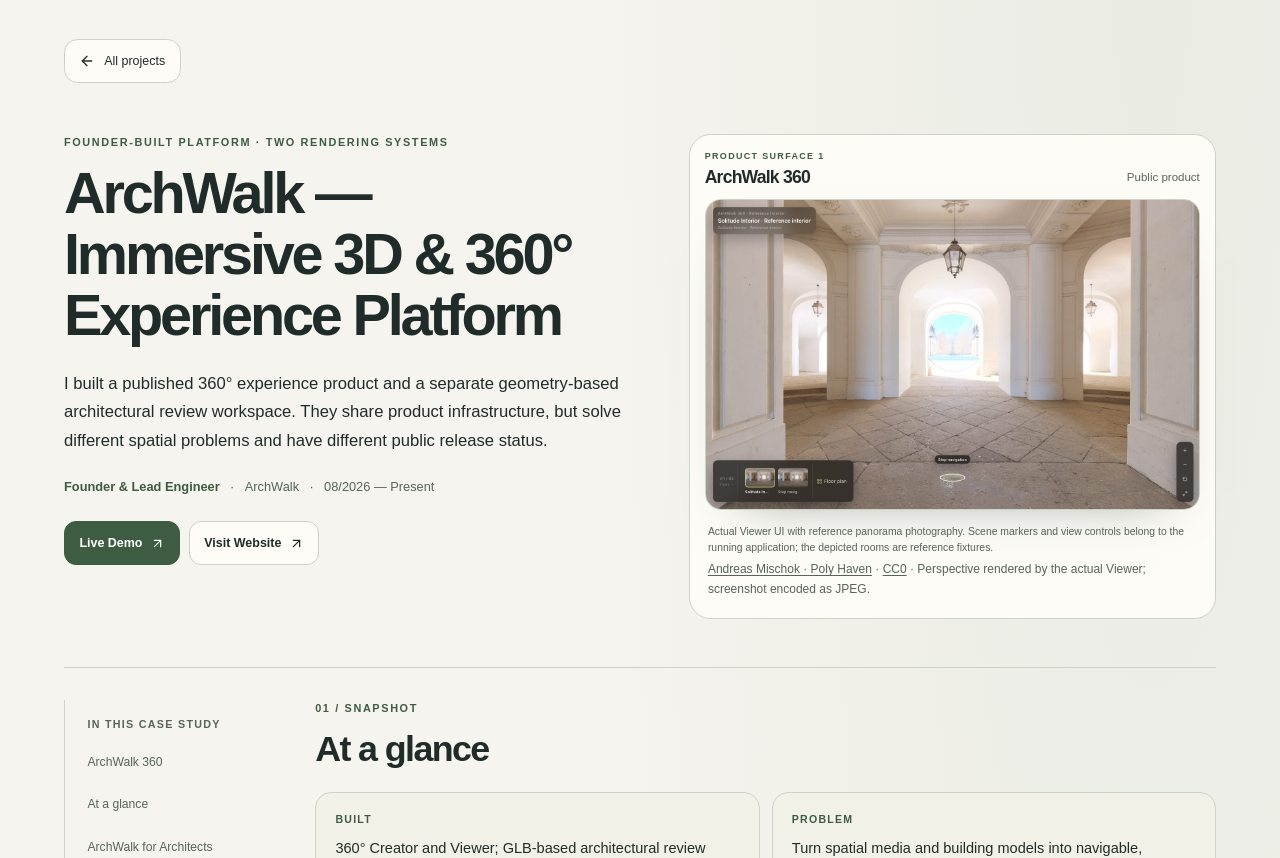
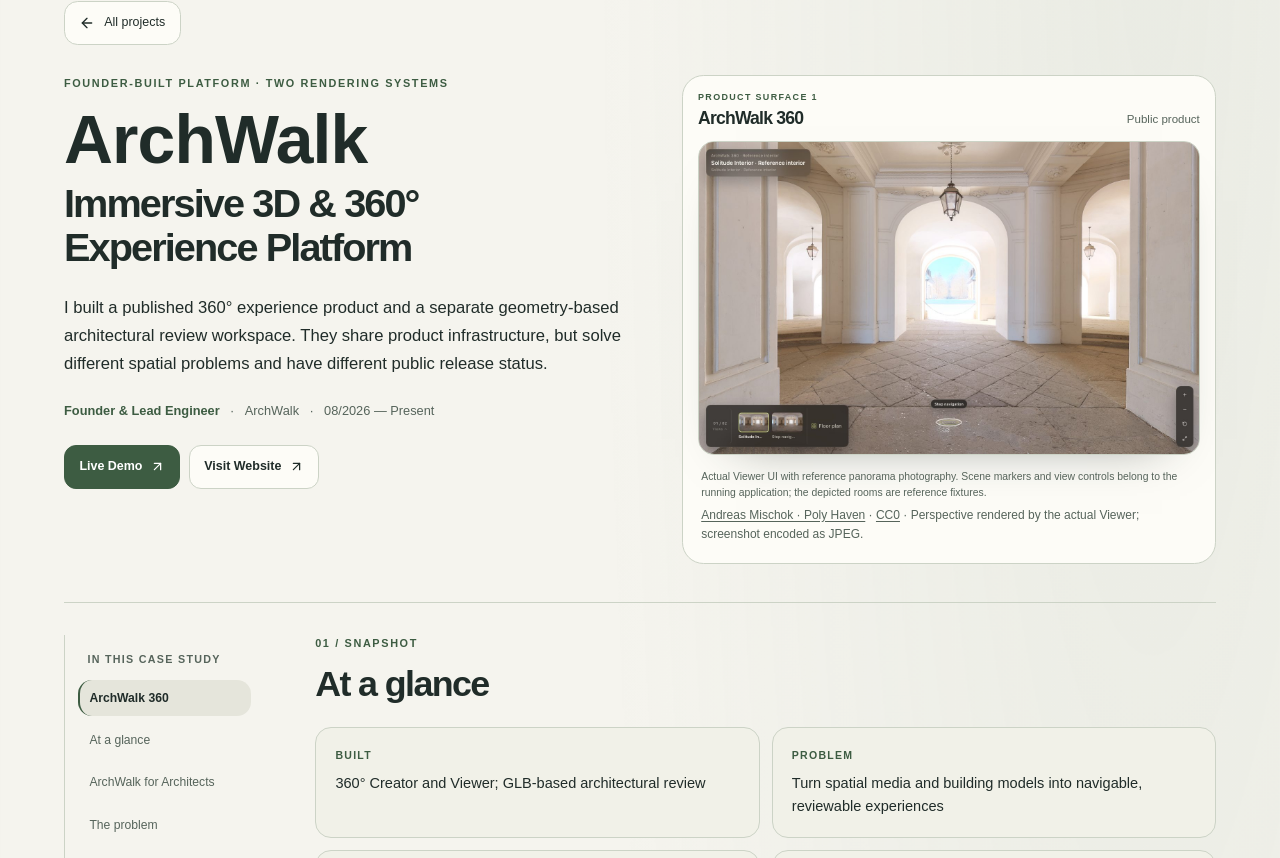
Before and after one commit to usama86/usama-portfolio-v2, a Next.js app: page /projects/archwalk-immersive-experience-platform in a window 1280 px wide. Shown: the part 102-960 px from the top of the page. Built offline with nearby package versions, Linux system fonts and the light colour scheme.

Commit message:
Added changes

```diff
--- a/src/app/layout.tsx
+++ b/src/app/layout.tsx
@@ -24,7 +24,7 @@ export default function RootLayout({
   children: React.ReactNode;
 }) {
   return (
-    <html lang="en" suppressHydrationWarning>
+    <html lang="en" suppressHydrationWarning data-scroll-behavior="smooth">
       <body className="antialiased">
         <a
           href="#main-content"
--- a/src/app/projects/[slug]/page.tsx
+++ b/src/app/projects/[slug]/page.tsx
@@ -53,7 +53,7 @@ function Section({
 }) {
   return (
     <section id={id} className="section-shell scroll-mt-24 space-y-4">
-      <h2 className="text-xl md:text-2xl font-semibold tracking-tight">
+      <h2 tabIndex={-1} className="text-xl md:text-2xl font-semibold tracking-tight">
         {title}
       </h2>
       <div className="text-sm md:text-base text-foreground/85 leading-relaxed space-y-2">
@@ -86,11 +86,11 @@ export default async function ProjectCaseStudyPage({ params }: PageProps) {
       { id: "archwalk-360", label: "ArchWalk 360" },
       { id: "architects-3d", label: "Architects 3D" },
     ] : []),
-    { id: "problem", label: "Problem" },
-    { id: "approach", label: "Approach" },
-    { id: "architecture", label: "Architecture" },
-    { id: "challenges", label: "Challenges" },
-    { id: "outcome", label: "Outcome" },
+    ...(project.caseStudy?.problem?.length ? [{ id: "problem", label: "Problem" }] : []),
+    ...(project.caseStudy?.approach?.length ? [{ id: "approach", label: "Approach" }] : []),
+    ...(project.caseStudy?.architecture?.length ? [{ id: "architecture", label: "Architecture" }] : []),
+    ...(project.caseStudy?.challenges?.length ? [{ id: "challenges", label: "Challenges" }] : []),
+    ...(project.caseStudy?.outcome?.length ? [{ id: "outcome", label: "Outcome" }] : []),
     { id: "tech", label: "Tech stack" },
     { id: "media", label: "Demo / Media" },
   ];
@@ -168,7 +168,7 @@ export default async function ProjectCaseStudyPage({ params }: PageProps) {
 
       {flagship?.secondaryImage && <div className="grid gap-4 lg:grid-cols-2">
         <section id="archwalk-360" className="glass scroll-mt-24 rounded-2xl p-3 sm:p-5">
-          <h2 className="mb-3 text-lg font-semibold">ArchWalk 360 <span className="ml-2 text-xs font-normal text-muted-foreground">Public product</span></h2>
+          <h2 tabIndex={-1} className="mb-3 text-lg font-semibold">ArchWalk 360 <span className="ml-2 text-xs font-normal text-muted-foreground">Public product</span></h2>
           <figure>
             <Image src={flagship.image.src} alt={flagship.image.title} width={flagship.image.width} height={flagship.image.height} sizes="(max-width: 1023px) 100vw, 50vw" preload className="w-full h-auto rounded-xl" />
             <figcaption className="pt-3 space-y-1 text-xs text-muted-foreground"><p>{flagship.caption} · Reference navigation, not connected rooms.</p><ImageCredit credit={project.mediaImages?.[0]?.credit} /></figcaption>
@@ -176,7 +176,7 @@ export default async function ProjectCaseStudyPage({ params }: PageProps) {
           <p className="mt-4 text-sm leading-relaxed text-foreground/80">A panorama runtime maps yaw and pitch to view direction, then projects scene links, Info Points, and floor-plan context into the visitor’s view. Creator drafts publish to a separate read-only Viewer and embed surface.</p>
         </section>
         <section id="architects-3d" className="glass scroll-mt-24 rounded-2xl p-3 sm:p-5">
-          <h2 className="mb-3 text-lg font-semibold">ArchWalk for Architects <span className="ml-2 text-xs font-normal text-muted-foreground">Publicly Coming Soon</span></h2>
+          <h2 tabIndex={-1} className="mb-3 text-lg font-semibold">ArchWalk for Architects <span className="ml-2 text-xs font-normal text-muted-foreground">Publicly Coming Soon</span></h2>
           <figure>
             <Image src={flagship.secondaryImage.src} alt={flagship.secondaryImage.title} width={flagship.secondaryImage.width} height={flagship.secondaryImage.height} sizes="(max-width: 1023px) 100vw, 50vw" className="w-full h-auto rounded-xl" />
             <figcaption className="pt-3 space-y-1 text-xs text-muted-foreground"><p>{flagship.secondaryCaption}. Actual ArchWalk runtime, Orbit mode, CC0 Modern House reference GLB. Walk mode is not demonstrated by this still.</p><ImageCredit credit={project.mediaImages?.[1]?.credit} /></figcaption>
--- a/src/components/projects/engineering-case-study.module.css
+++ b/src/components/projects/engineering-case-study.module.css
@@ -1,13 +1,12 @@
-.page { padding: clamp(2.5rem, 5vw, 4.5rem) 0 5rem; color: var(--foreground); }
+.page { padding: clamp(1.25rem, 2vw, 1.75rem) 0 5rem; color: var(--foreground); }
 .back { display: inline-flex; align-items: center; gap: .55rem; min-height: 44px; padding: .55rem .9rem; border: 1px solid var(--border); border-radius: .85rem; background: var(--card); font-size: .78rem; transition: border-color .2s ease, transform .2s ease; }
 .back:hover { border-color: var(--primary); transform: translateX(-2px); }
-.hero { display: grid; grid-template-columns: minmax(0, 1fr) minmax(0, .92fr); align-items: start; gap: clamp(2rem, 4vw, 4rem); padding: clamp(2.4rem, 4vw, 3.6rem) 0 3rem; border-bottom: 1px solid var(--border); }
-.heroWithLead { grid-template-columns: minmax(0, 1fr); gap: 2rem; }
-.heroWithLead .heroCopy { max-width: 68rem; }
-.heroWithLead h1 { max-width: 24ch; }
+.hero { display: grid; grid-template-columns: minmax(0, 1.08fr) minmax(0, 1fr); align-items: start; gap: clamp(1.5rem, 3.2vw, 3rem); padding: clamp(1.5rem, 2.4vw, 2.1rem) 0 2.4rem; border-bottom: 1px solid var(--border); }
 .heroCopy { max-width: 63rem; }
 .kicker { margin: 0 0 .75rem; color: var(--primary); font-size: .68rem; font-weight: 700; letter-spacing: .15em; line-height: 1.55; text-transform: uppercase; }
-.hero h1 { max-width: 20ch; font-size: clamp(2.75rem, 4.5vw, 4.6rem); font-weight: 600; letter-spacing: -.055em; line-height: 1.06; text-wrap: balance; }
+.hero h1 { font-weight: 600; letter-spacing: -.055em; line-height: 1.06; text-wrap: balance; }
+.heroTitleName { display: block; font-size: clamp(3.25rem, 5.3vw, 5.2rem); }
+.heroTitleSubtitle { display: block; margin-top: .12em; font-size: clamp(2.1rem, 3.1vw, 3.05rem); line-height: 1.12; letter-spacing: -.048em; }
 .dek { max-width: 62ch; margin-top: 1.5rem; color: var(--foreground); font-size: clamp(1.03rem, 1.3vw, 1.22rem); line-height: 1.7; text-wrap: pretty; }
 .meta { display: flex; flex-wrap: wrap; column-gap: .65rem; row-gap: .25rem; margin-top: 1.4rem; color: var(--muted-foreground); font-size: .8rem; line-height: 1.6; }
 .meta span:first-child { color: var(--primary); font-weight: 650; }
@@ -96,7 +95,8 @@
 .stack dd { color: var(--foreground); font-size: .82rem; line-height: 1.55; }
 .page a:focus-visible, .page button:focus-visible { outline: 2px solid var(--primary); outline-offset: 3px; }
 @media (max-width: 1023px) { .bodyGrid { grid-template-columns: 1fr; gap: 2rem; } .toc { position: static; } .tocInner { padding: .8rem 0; border-left: 0; border-bottom: 1px solid var(--border); } .tocInner > p { margin-left: 0; } .tocNav { display: flex; gap: .25rem; overflow-x: auto; padding-bottom: .2rem; } .tocNav :global(a) { white-space: nowrap; min-height: 44px; } }
-@media (max-width: 767px) { .hero { grid-template-columns: 1fr; padding-top: 2.4rem; } .hero h1 { font-size: clamp(2.45rem, 11vw, 3.6rem); } .meta span[aria-hidden="true"] { display: none; } .meta { gap: .25rem 1rem; } .glance, .decisionGrid, .challengeGrid, .hubConnections { grid-template-columns: 1fr; } .glance > div { padding: 1rem; } .flow { grid-template-columns: 1fr; } .flowNode { min-height: 0; } .flowNode:not(:last-child)::after { top: auto; bottom: -.72rem; right: calc(50% - .4rem); transform: none; content: "↓"; } .deliveryItem, .stack > div { grid-template-columns: 1fr; gap: .45rem; } .visualMoment { padding: .8rem; } .visualHeading { align-items: start; } .visualHeading > span { padding-top: .15rem; } }
+@media (max-width: 899px) { .hero { grid-template-columns: 1fr; } }
+@media (max-width: 767px) { .hero { padding-top: 1.75rem; } .heroTitleName { font-size: clamp(2.75rem, 11vw, 3.6rem); } .heroTitleSubtitle { font-size: clamp(1.8rem, 8vw, 2.5rem); } .meta span[aria-hidden="true"] { display: none; } .meta { gap: .25rem 1rem; } .glance, .decisionGrid, .challengeGrid, .hubConnections { grid-template-columns: 1fr; } .glance > div { padding: 1rem; } .flow { grid-template-columns: 1fr; } .flowNode { min-height: 0; } .flowNode:not(:last-child)::after { top: auto; bottom: -.72rem; right: calc(50% - .4rem); transform: none; content: "↓"; } .deliveryItem, .stack > div { grid-template-columns: 1fr; gap: .45rem; } .visualMoment { padding: .8rem; } .visualHeading { align-items: start; } .visualHeading > span { padding-top: .15rem; } }
 @media (min-width: 768px) and (max-width: 1199px) { .flow { grid-template-columns: repeat(2, minmax(0, 1fr)); } .flowNode:nth-child(2)::after { display: none; } }
 @media (prefers-reduced-motion: reduce) { .back, .heroLinks a { transition: none !important; transform: none !important; } }
 :global(html[data-motion-level="lite"]) .back, :global(html[data-motion-level="lite"]) .heroLinks a { transition: none; }
--- a/src/components/projects/engineering-case-study.tsx
+++ b/src/components/projects/engineering-case-study.tsx
@@ -12,7 +12,7 @@ import styles from "./engineering-case-study.module.css";
 
 function StorySection({ id, kicker, title, children }: { id: string; kicker: string; title: string; children: React.ReactNode }) {
   return <Reveal><section id={id} className={styles.section}>
-    <div className={styles.sectionHeading}><p className={styles.kicker}>{kicker}</p><h2>{title}</h2></div>
+    <div className={styles.sectionHeading}><p className={styles.kicker}>{kicker}</p><h2 tabIndex={-1}>{title}</h2></div>
     {children}
   </section></Reveal>;
 }
@@ -47,6 +47,8 @@ function Architecture({ architecture }: { architecture: EngineeringStory["archit
 const deliveryLabel = { public: "Public", implemented: "Implemented", foundation: "Foundation / boundary" } as const;
 
 export function EngineeringCaseStudy({ project, story }: { project: Project; story: EngineeringStory }) {
+  const [projectName, ...subtitleParts] = project.title.split(/\s+[—–]\s+/);
+  const projectSubtitle = subtitleParts.join(" — ");
   const media = project.mediaImages?.length ? project.mediaImages : project.images;
   const lead = story.leadMedia ? media[story.leadMedia.mediaIndex] : undefined;
   const hasLoom = project.links?.videoType === "loom" && !!project.links.videoUrl;
@@ -66,10 +68,13 @@ export function EngineeringCaseStudy({ project, story }: { project: Project; sto
 
   return <article className={styles.page} data-case-study="engineering">
     <Link href="/projects" className={styles.back}><ArrowLeft size={16} aria-hidden="true" /> All projects</Link>
-    <header className={`${styles.hero} ${lead ? styles.heroWithLead : ""}`}>
+    <header className={styles.hero}>
       <div className={styles.heroCopy}>
         <p className={styles.kicker}>{story.eyebrow}</p>
-        <h1>{project.title}</h1>
+        <h1 aria-label={project.title}>
+          <span className={styles.heroTitleName}>{projectName}</span>
+          {projectSubtitle && <span className={styles.heroTitleSubtitle}>{projectSubtitle}</span>}
+        </h1>
         <p className={styles.dek}>{story.summary}</p>
         <div className={styles.meta}><span>{project.role ?? "Engineering project"}</span><span aria-hidden="true">·</span><span>{project.company}</span><span aria-hidden="true">·</span><span>{project.timePeriod}</span></div>
         {(project.links?.webLink?.length || hasLoom || hasDrive) ? <div className={styles.heroLinks}>
@@ -82,7 +87,7 @@ export function EngineeringCaseStudy({ project, story }: { project: Project; sto
         const image = media[moment.mediaIndex];
         if (!image) return null;
         return <section key={moment.id} id={moment.id} className={`${styles.visualMoment} ${styles.section}`}>
-          <div className={styles.visualHeading}><div><p className={styles.kicker}>Product surface {index + 1}</p><h2>{moment.title}</h2></div><span>{moment.status}</span></div>
+          <div className={styles.visualHeading}><div><p className={styles.kicker}>Product surface {index + 1}</p><h2 tabIndex={-1}>{moment.title}</h2></div><span>{moment.status}</span></div>
           <MediaFigure image={image} width={moment.width} height={moment.height} caption={moment.explanation} priority={index === 0} />
         </section>;
       })}</div> : null}
@@ -99,7 +104,7 @@ export function EngineeringCaseStudy({ project, story }: { project: Project; sto
           const image = media[moment.mediaIndex];
           if (!image) return null;
           return <Reveal key={moment.id}><section id={moment.id} className={`${styles.visualMoment} ${styles.section}`}>
-            <div className={styles.visualHeading}><div><p className={styles.kicker}>Product surface {index + 2}</p><h2>{moment.title}</h2></div><span>{moment.status}</span></div>
+            <div className={styles.visualHeading}><div><p className={styles.kicker}>Product surface {index + 2}</p><h2 tabIndex={-1}>{moment.title}</h2></div><span>{moment.status}</span></div>
             <MediaFigure image={image} width={moment.width} height={moment.height} caption={moment.explanation} />
           </section></Reveal>;
         })}
--- /dev/null
+++ b/src/components/projects/toc-nav.module.css
@@ -0,0 +1,4 @@
+.link { border-left: 2px solid transparent; color: var(--muted-foreground); }
+.link:hover { color: var(--foreground); background: var(--muted); }
+.link[aria-current="location"] { border-left-color: var(--primary); background: color-mix(in oklch, var(--primary) 13%, var(--card)); color: var(--foreground); font-weight: 650; }
+.link:focus-visible { outline: 2px solid var(--primary); outline-offset: 2px; }
--- a/src/components/projects/toc-nav.tsx
+++ b/src/components/projects/toc-nav.tsx
@@ -1,8 +1,8 @@
 "use client";
 
 import * as React from "react";
-import { useMotionLevel } from "@/hooks/use-motion-level";
 import { cn } from "@/lib/utils";
+import styles from "./toc-nav.module.css";
 
 type TocItem = { id: string; label: string };
 
@@ -12,38 +12,76 @@ type Props = {
 };
 
 export function TocNav({ items, className }: Props) {
-  const motionLevel = useMotionLevel();
-  const onClick = (id: string) => (e: React.MouseEvent) => {
-    e.preventDefault();
+  const [activeId, setActiveId] = React.useState(items[0]?.id ?? "");
+  const pendingClick = React.useRef<{ id: string; until: number } | null>(null);
+  const ids = items.map((item) => item.id).join("|");
 
-    const el = document.getElementById(id);
-    if (!el) return;
+  React.useEffect(() => {
+    const sectionIds = ids.split("|").filter(Boolean);
+    let frame = 0;
 
-    // update hash without instant jump
-    history.replaceState(null, "", `#${id}`);
+    const update = () => {
+      frame = 0;
+      const headerHeight = document.querySelector("header.sticky")?.getBoundingClientRect().height ?? 76;
+      const readingLine = headerHeight + Math.min(110, window.innerHeight * 0.14);
+      let current = sectionIds[0] ?? "";
 
-    // smooth animated scroll
-    el.scrollIntoView({
-      behavior: motionLevel === "lite" ? "instant" : "smooth",
-      block: "start",
-    });
-  };
+      // The last section reached by the reading line remains active through tall sections.
+      for (const id of sectionIds) {
+        const section = document.getElementById(id);
+        if (section && section.getBoundingClientRect().top <= readingLine) current = id;
+      }
+      if (window.scrollY > 0 && window.scrollY + window.innerHeight >= document.documentElement.scrollHeight - 2) {
+        current = sectionIds.at(-1) ?? current;
+      }
+      const pending = pendingClick.current;
+      if (pending) {
+        const target = document.getElementById(pending.id);
+        const targetTop = target?.getBoundingClientRect().top ?? 0;
+        const anchorTop = target ? Number.parseFloat(getComputedStyle(target).scrollMarginTop) || headerHeight + 20 : 0;
+        if (performance.now() < pending.until && target && Math.abs(targetTop - anchorTop) > 20) {
+          current = pending.id;
+        } else {
+          pendingClick.current = null;
+        }
+      }
+      setActiveId((previous) => previous === current ? previous : current);
+    };
+    const schedule = () => {
+      if (!frame) frame = requestAnimationFrame(update);
+    };
 
-  return (
-    <nav
-      aria-label="Case study contents"
-      className={cn("space-y-1", className)}
-    >
-      {items.map((t) => (
-        <a
-          key={t.id}
-          href={`#${t.id}`}
-          onClick={onClick(t.id)}
-          className="flex min-h-11 shrink-0 items-center text-sm text-muted-foreground hover:text-foreground transition-colors rounded-lg px-2 py-1 hover:bg-muted"
-        >
-          {t.label}
-        </a>
-      ))}
-    </nav>
-  );
+    schedule();
+    window.addEventListener("scroll", schedule, { passive: true });
+    window.addEventListener("resize", schedule);
+    window.addEventListener("hashchange", schedule);
+    const onHistoryChange = () => {
+      pendingClick.current = null;
+      schedule();
+    };
+    window.addEventListener("popstate", onHistoryChange);
+    window.addEventListener("pageshow", schedule);
+    return () => {
+      if (frame) cancelAnimationFrame(frame);
+      window.removeEventListener("scroll", schedule);
+      window.removeEventListener("resize", schedule);
+      window.removeEventListener("hashchange", schedule);
+      window.removeEventListener("popstate", onHistoryChange);
+      window.removeEventListener("pageshow", schedule);
+    };
+  }, [ids]);
+
+  return <nav aria-label="Case study contents" className={cn("space-y-1", className)}>
+    {items.map((item) => <a
+      key={item.id}
+      href={`#${item.id}`}
+      aria-current={activeId === item.id ? "location" : undefined}
+      onClick={() => {
+        pendingClick.current = { id: item.id, until: performance.now() + 1400 };
+        setActiveId(item.id);
+        document.getElementById(item.id)?.querySelector<HTMLElement>("h2, h3")?.focus({ preventScroll: true });
+      }}
+      className={cn("flex min-h-11 shrink-0 items-center text-sm transition-colors rounded-lg px-2 py-1", styles.link)}
+    >{item.label}</a>)}
+  </nav>;
 }
```
Also changed, not shown: src/components/shared/mobile-nav.tsx (+11 -0 lines), 1 other file (tests, documents, lock files or other folders).
